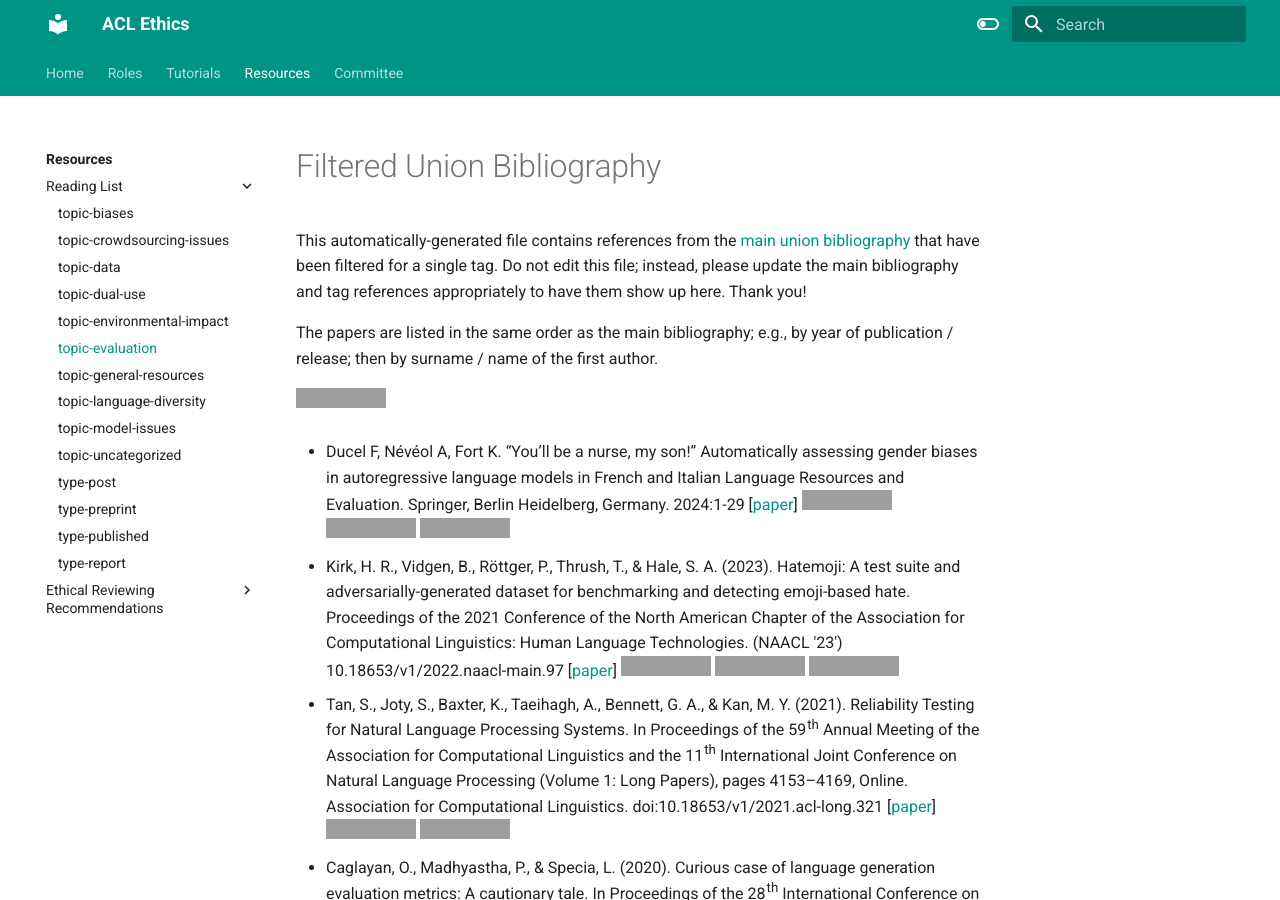
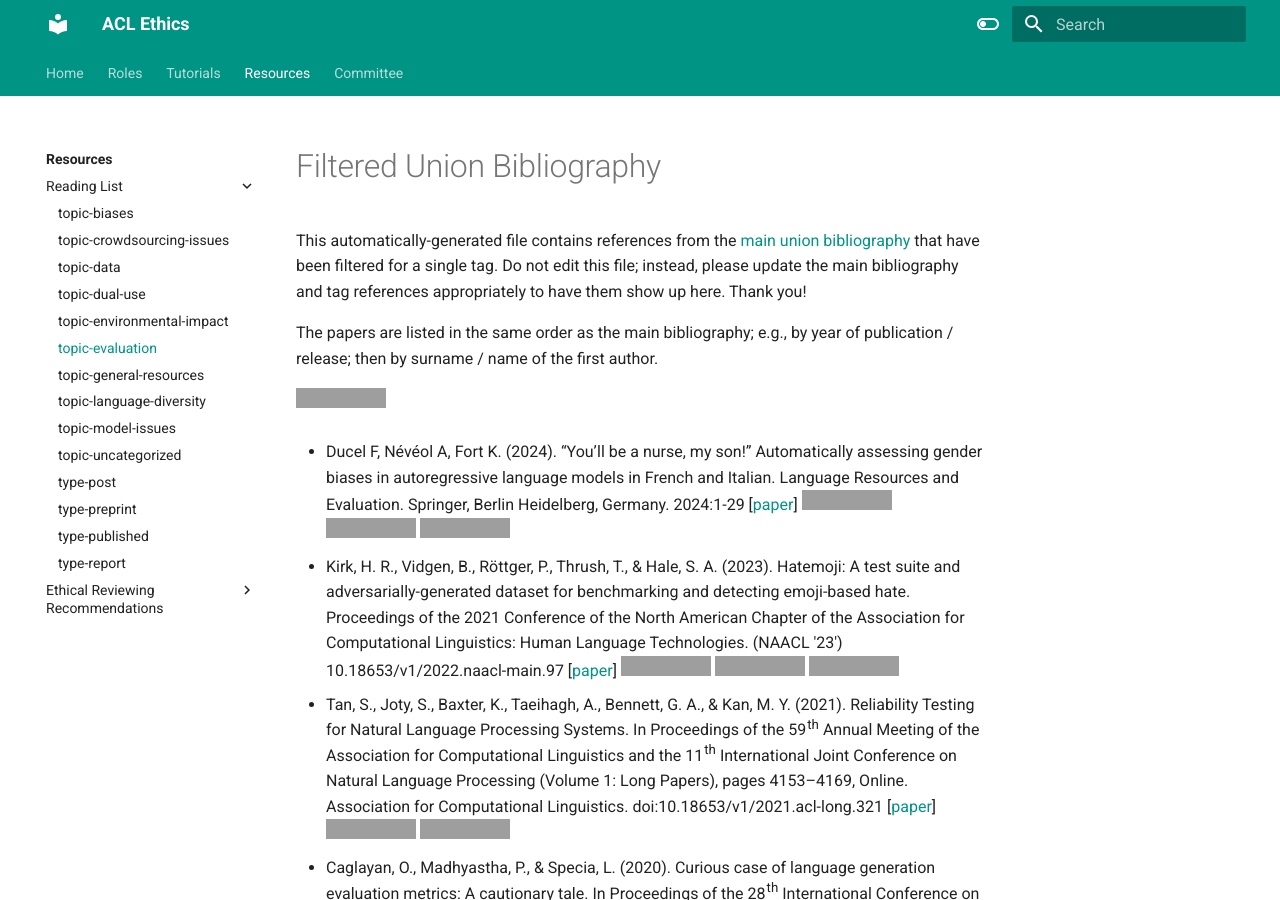
Before and after one commit to knmnyn/ethics-website, an MkDocs documentation site: the page built from docs/resources/ethics-reading-list/t-evaluation.md, in a window 1280 px wide and 900 px high, cut to the strip 0-900 px from the top of the window. Built offline with MkDocs 1.6.1 and Material for MkDocs 9.7.7, drawn with Linux system fonts in a browser that asks for light colours; grey boxes are pictures that could not be loaded.

```diff
--- a/docs/resources/ethics-reading-list/t-evaluation.md
+++ b/docs/resources/ethics-reading-list/t-evaluation.md
@@ -9,7 +9,7 @@ The papers are listed in the same order as the main bibliography; e.g., by year
 
 [![Evaluation](https://img.shields.io/badge/t-evaluation-orange)](t-evaluation.md)
 
-* Ducel F, Névéol A, Fort K. “You’ll be a nurse, my son!” Automatically assessing gender biases in autoregressive language models in French and Italian Language Resources and Evaluation. Springer, Berlin Heidelberg, Germany. 2024:1-29 [[paper](https://link.springer.com/article/10.1007/s10579-024-09780-6)] [![Biases](https://img.shields.io/badge/t-biases-pink)](t-biases.md) [![Evaluation](https://img.shields.io/badge/t-evaluation-orange)](t-evaluation.md) [![published](https://img.shields.io/badge/type-published-lightgrey)](type-published.md)
+* Ducel F, Névéol A, Fort K. (2024). “You’ll be a nurse, my son!” Automatically assessing gender biases in autoregressive language models in French and Italian. Language Resources and Evaluation. Springer, Berlin Heidelberg, Germany. 2024:1-29 [[paper](https://link.springer.com/article/10.1007/s10579-024-09780-6)] [![Biases](https://img.shields.io/badge/t-biases-pink)](t-biases.md) [![Evaluation](https://img.shields.io/badge/t-evaluation-orange)](t-evaluation.md) [![published](https://img.shields.io/badge/type-published-lightgrey)](type-published.md)
 
 * Kirk, H. R., Vidgen, B., Röttger, P., Thrush, T., & Hale, S. A. (2023). Hatemoji: A test suite and adversarially-generated dataset for benchmarking and detecting emoji-based hate. Proceedings of the 2021 Conference of the North American Chapter of the Association for Computational Linguistics: Human Language Technologies. (NAACL '23') 10.18653/v1/2022.naacl-main.97 [[paper](https://aclanthology.org/2022.naacl-main.97/)] [![Biases](https://img.shields.io/badge/t-biases-pink)](t-biases.md) [![Evaluation](https://img.shields.io/badge/t-evaluation-orange)](t-evaluation.md) [![published](https://img.shields.io/badge/type-published-lightgrey)](type-published.md)
 
```
Also changed, not shown: docs/resources/ethics-reading-list/t-biases.md (+1 -1 lines), docs/resources/ethics-reading-list/type-published.md (+1 -1 lines), 1 other file.
